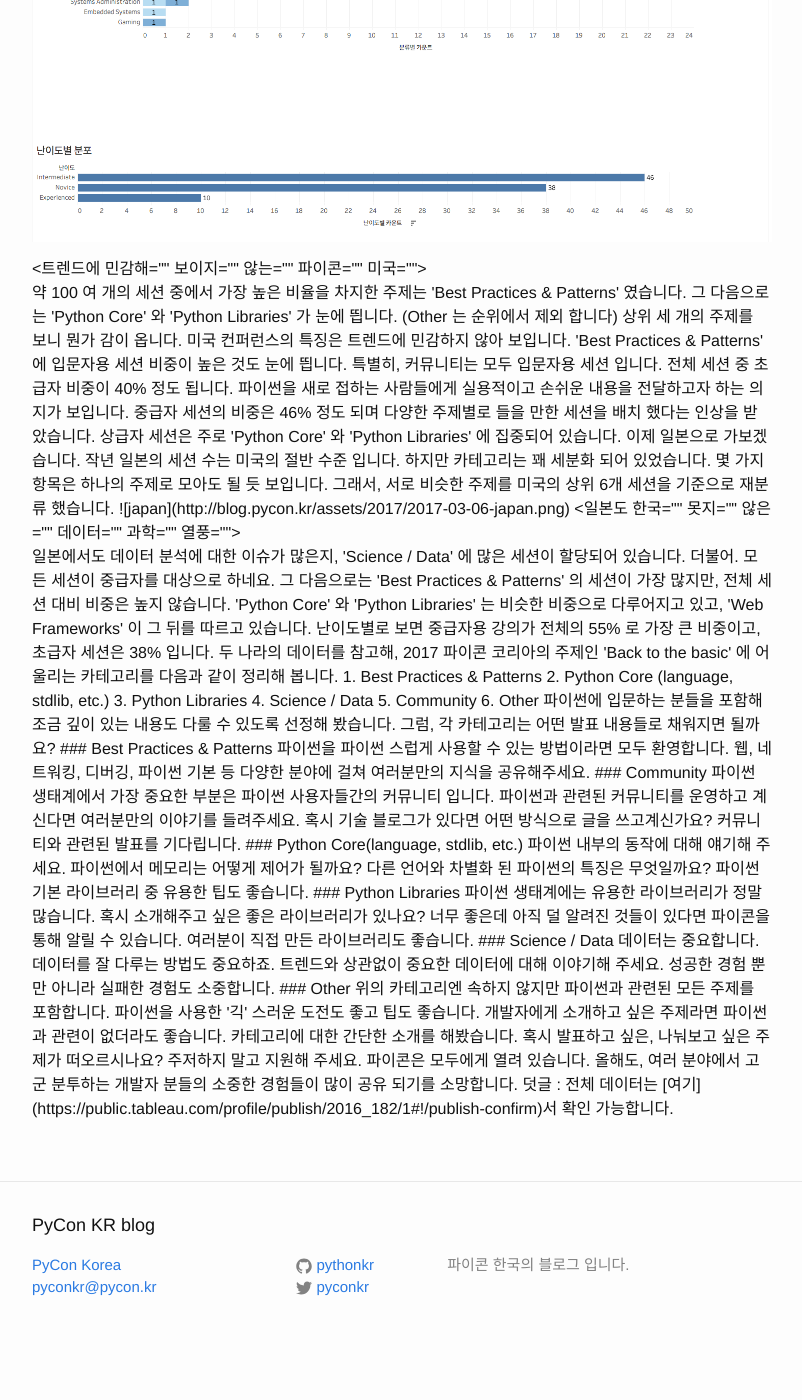
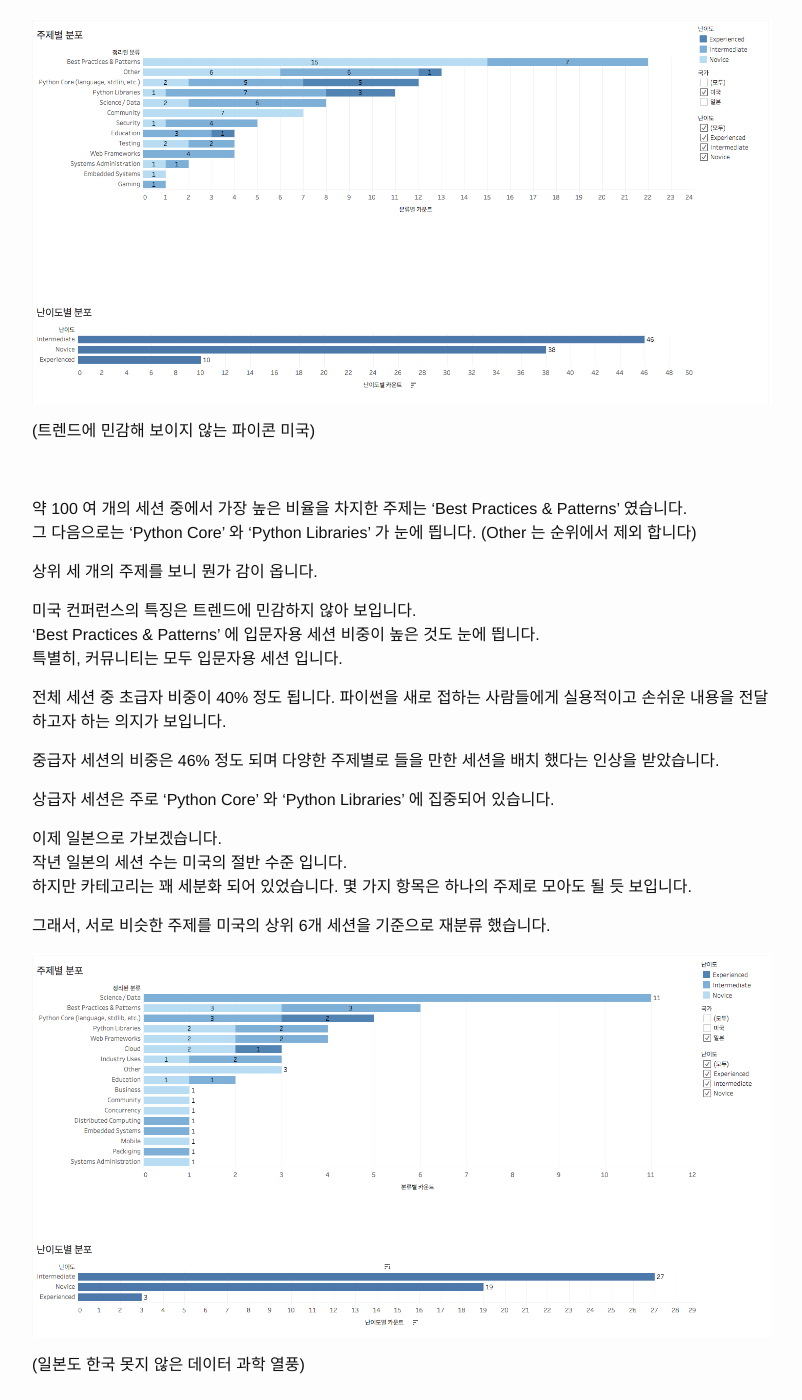
Before and after one commit to pythonkr/blog, a Jekyll site: the page built from _posts/2017-03-06-python-korea-category-setup.md, in a window 1280 px wide and 1400 px high, scrolled down 1207 px. Shown: the whole window, without its empty margins (238-1040 px from the left). Built offline with Jekyll 4.4.1, drawn with Linux system fonts in a browser that asks for light colours; before the commit the page ends 2566 px from its top, so only the background shows below that; some of the changed text lies outside the part shown.

Commit message:
Update 2017-03-06-python-korea-category-setup.md
FIX: 이미지 경로 및 태그인식 문제 수정.

```diff
--- a/_posts/2017-03-06-python-korea-category-setup.md
+++ b/_posts/2017-03-06-python-korea-category-setup.md
@@ -21,9 +21,9 @@ author : "김연태"
 매우 적절한 선택이 아닐수 없는 것이죠.
 
 
-![설득]({{ site.url }}{{ site.baseurl }}/assets/2017/2017-03-06-otaku.png)
+![설득](/assets/2017/2017-03-06-otaku.jpg)
 
-<code><출처 : 나무위키></code>
+(출처 : 나무위키)
 
 <br/>
 
@@ -33,9 +33,9 @@ author : "김연태"
 먼저 파이콘 미국의 데이터를 한번 봅시다.
 
 
-![us]({{ site.url }}{{ site.baseurl }}/assets/2017/2017-03-06-us.png)
+![us](/assets/2017/2017-03-06-us.png)
 
-<트렌드에 민감해 보이지 않는 파이콘 미국>
+(트렌드에 민감해 보이지 않는 파이콘 미국)
 
 <br/>
 
@@ -60,9 +60,9 @@ author : "김연태"
 
 그래서, 서로 비슷한 주제를 미국의 상위 6개 세션을 기준으로 재분류 했습니다.
 
-![japan]({{ site.url }}{{ site.baseurl }}/assets/2017/2017-03-06-japan.png)
+![japan](/assets/2017/2017-03-06-japan.png)
 
-<일본도 한국 못지 않은 데이터 과학 열풍>
+(일본도 한국 못지 않은 데이터 과학 열풍)
 
 <br/>
 
```
